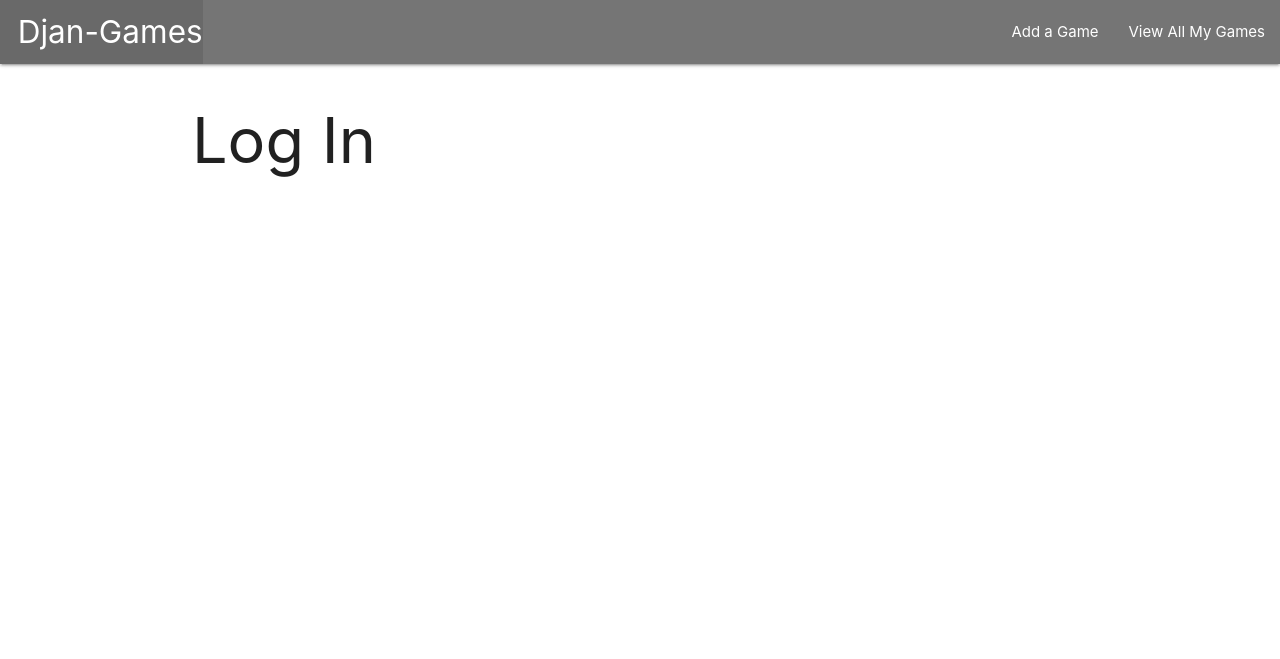
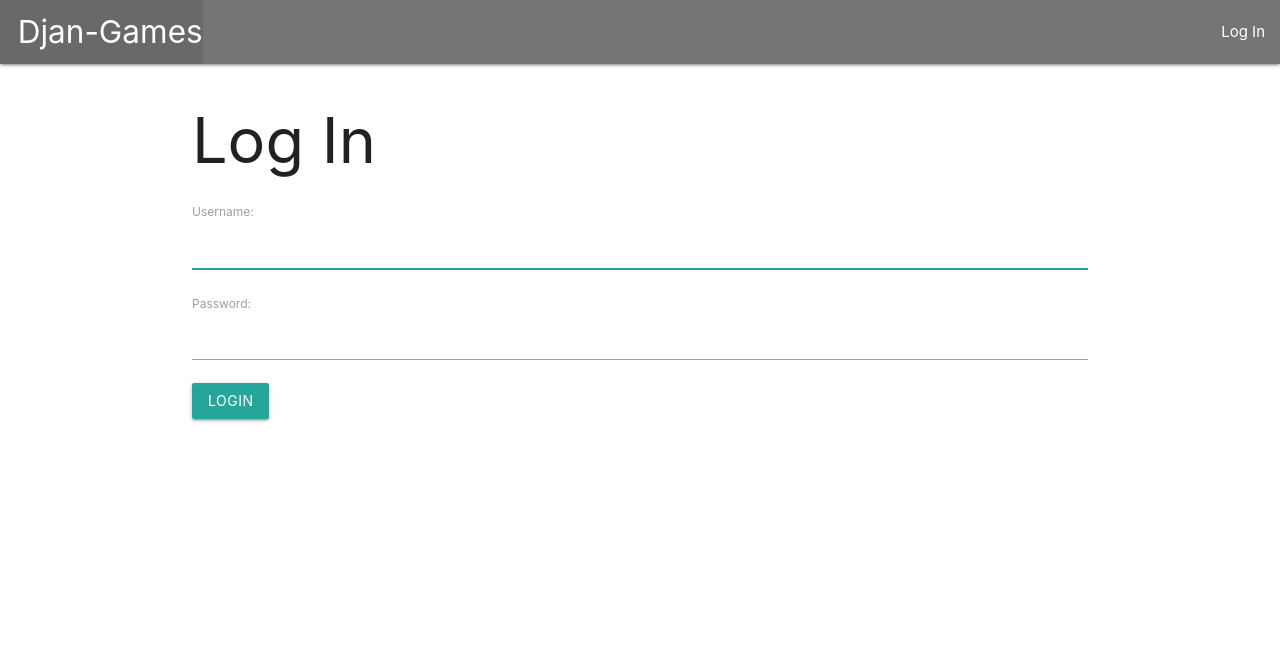
Before and after one commit to the-magic-methods/djan-games, a Django app: page /accounts/login/ in a window 1280 px wide. Shown: the top 659 px of the page. Run offline with Django 4.2, Linux system fonts and the light colour scheme.

Commit message:
added login logic to navbar

```diff
--- a/djangames/settings.py
+++ b/djangames/settings.py
@@ -117,6 +117,7 @@ USE_TZ = True
 # https://docs.djangoproject.com/en/4.1/howto/static-files/
 
 STATIC_URL = "static/"
+LOGIN_REDIRECT_URL = '/games/'
 
 # Default primary key field type
 # https://docs.djangoproject.com/en/4.1/ref/settings/#default-auto-field
--- a/main_app/templates/base.html
+++ b/main_app/templates/base.html
@@ -17,8 +17,13 @@
           <li><a href="/" class="left brand-logo">&nbsp;&nbsp;Djan-Games</a></li>
         </ul>
         <ul class="right black-text">
+  {% if user.is_authenticated %}
             <li><a href="{% url 'games_create' %}">Add a Game</a></li>
             <li><a href="{% url 'index' %}">View All My Games</a></li>
+            <li><a href="{% url 'logout' %}">Log Out</a></li>
+            {% else %}
+            <li><a href="{% url 'login' %}">Log In</a></li>
+  {% endif %}
         </ul>
       </div>
     </nav>
--- a/main_app/templates/registration/login.html
+++ b/main_app/templates/registration/login.html
@@ -3,4 +3,12 @@
 
 <h1>Log In</h1>
 
+<!-- Add the login form -->
+<form method="POST" action="{% url 'login' %}">
+    {% csrf_token %}
+    {{ form.as_p }}
+    <input type="submit" class="btn" value="login">
+    <input type="hidden" name="next" value="{{ next }}">
+  </form>
+
 {% endblock %}
```
